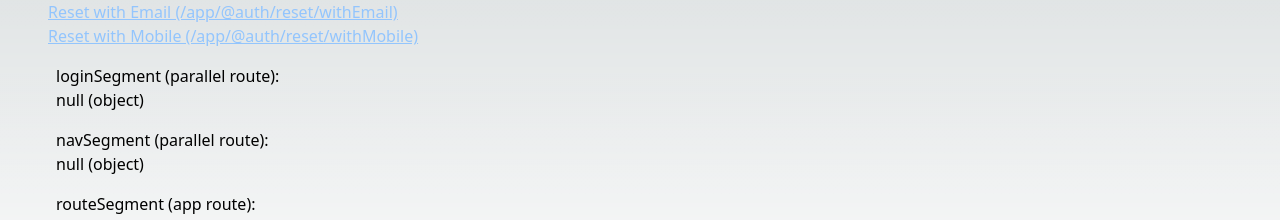
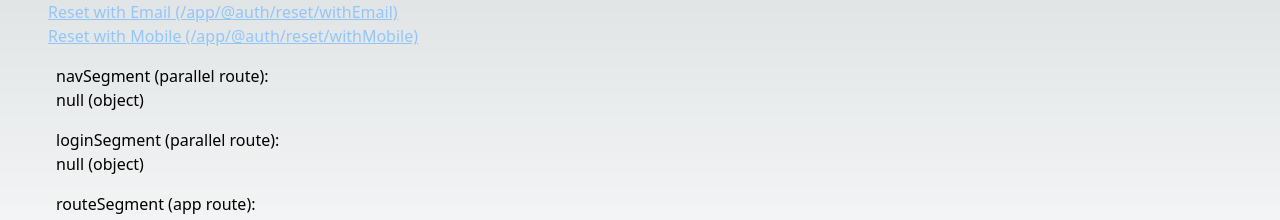
Before and after one commit to williamli/NEXT-2173-nextjs-useSelectedLayoutSegment-for-parallel-routes, a Next.js app: page / in a window 1280 px wide. Shown: the part 136-356 px from the top of the page. Built offline with nearby package versions, Linux system fonts and the light colour scheme.

Commit message:
revise ordering

```diff
--- a/app/layout.tsx
+++ b/app/layout.tsx
@@ -49,12 +49,12 @@ export default function RootLayout({
             </Link>
           </nav>
           <div className="m-4">
+            navSegment (parallel route):{' '}
+            <div id="navSegment">{navSegmentOutput}</div>
+          </div>
+          <div className="m-4">
             loginSegment (parallel route):{' '}
             <div id="loginSegment">{loginSegmentOutput}</div>
-          </div>
-          <div className="m-4">
-            navSegment (parallel route):{' '}
-            <div id="navSegment">{navSegmentOutput}</div>
           </div>
           <div className="m-4">
             routeSegment (app route):{' '}
```
